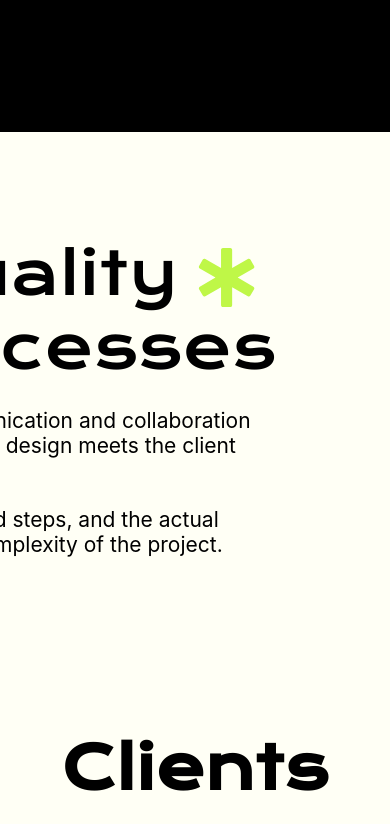
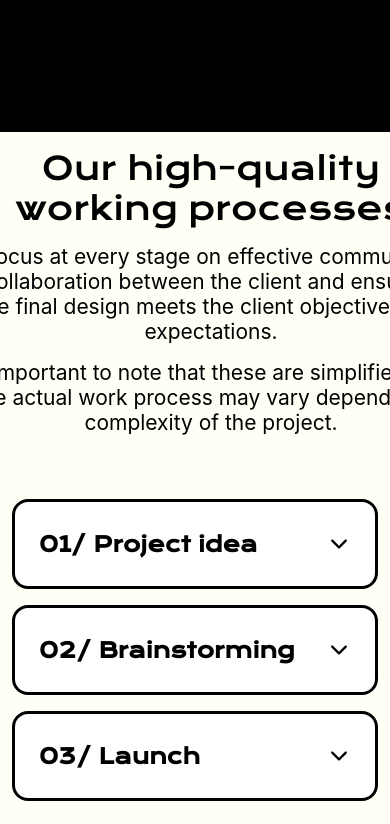
Before and after one commit to Yamil-Pedroso/uiux-showcase, a React (Vite) app in the folder creative-design-studio/: page / in a window 390 px wide. Shown: the part 4680-5504 px from the top of the page. Built offline with nearby package versions, Linux system fonts and the light colour scheme.

Commit message:
Dev responsive design

```diff
--- a/creative-design-studio/src/components/work-process/WorkProcess.tsx
+++ b/creative-design-studio/src/components/work-process/WorkProcess.tsx
@@ -1,49 +1,74 @@
-import { useState } from 'react'
-import { WorkProcessSection, WorkingProcessContainer, BrainStormingWrapper, BrainStorming, Title, Toggle } from './styles'
-import { brainStorming, workProcessing } from '../../types/Types'
+import { useState } from "react";
+import {
+  WorkProcessSection,
+  WorkingProcessContainer,
+  BrainStormingWrapper,
+  BrainStorming,
+  Title,
+  Toggle,
+} from "./styles";
+import { brainStorming, workProcessing } from "../../types/Types";
 import { IoIosArrowDown } from "react-icons/io";
-import { theme } from '../../styles/theme';
+import { theme } from "../../styles/theme";
 import { FaStarOfLife } from "react-icons/fa";
-import { containerVariants, animationConfig, itemVariants } from "../../animations/variants";
+import {
+  containerVariants,
+  animationConfig,
+  itemVariants,
+} from "../../animations/variants";
 
 const WorkProcess = () => {
-  const [ togleIndex, setTogleIndex ] = useState<number | null>(null)
+  const [togleIndex, setTogleIndex] = useState<number | null>(null);
 
   const handleTogle = (index: number) => {
-    setTogleIndex(index === togleIndex ? null : index)
-  }
+    setTogleIndex(index === togleIndex ? null : index);
+  };
 
   return (
     <WorkProcessSection id="workProcess">
       <WorkingProcessContainer>
         {workProcessing.map((item, index) => (
           <Title key={index}>
-            <p>{item.content}
-              {
-                index === 0 && <FaStarOfLife style={{
+            <p>
+              {item.content}
+              {index === 0 && (
+                <FaStarOfLife
+                  className="star-icon"
+                  style={{
                     color: `${theme.colors.bgGreen}`,
                     position: "absolute",
                     top: ".7rem",
                     right: "9.5rem",
-                }} />
-              }
+                  }}
+                />
+              )}
             </p>
           </Title>
         ))}
       </WorkingProcessContainer>
 
-        <BrainStorming
-           variants={containerVariants}
-           {...animationConfig}
+      <BrainStorming variants={containerVariants} {...animationConfig}>
+        {brainStorming.map((item, index) => (
+          <BrainStormingWrapper
+            variants={itemVariants}
+            key={item.id}
+            style={{
+              background:
+                togleIndex === index ? `${theme.colors.bgGreen}` : `#fff`,
+              boxShadow: togleIndex === index ? `3px 3px 0 #000` : `none`,
+            }}
           >
-        {brainStorming.map((item, index) => (
-          <BrainStormingWrapper variants={itemVariants} key={item.id} style={{
-            background: togleIndex === index ? `${theme.colors.bgGreen}` : `#fff`,
-            boxShadow: togleIndex === index ? `3px 3px 0 #000` : `none`,
-          }}>
             <Toggle>
               <h3>{item.title}</h3>
-              <IoIosArrowDown onClick={() => handleTogle(index)} style={{ cursor: "pointer" }} />
+              <IoIosArrowDown
+                onClick={() => handleTogle(index)}
+                style={{
+                  cursor: "pointer",
+                  fontSize: "1.5rem",
+                  transform: togleIndex === index ? "rotate(180deg)" : "rotate(0)",
+                  transition: "transform 0.3s ease",
+                }}
+              />
             </Toggle>
             <div
               style={{
@@ -58,8 +83,7 @@ const WorkProcess = () => {
         ))}
       </BrainStorming>
     </WorkProcessSection>
+  );
+};
 
-  )
-}
-
-export default WorkProcess
+export default WorkProcess;
--- a/creative-design-studio/src/components/work-process/styles.ts
+++ b/creative-design-studio/src/components/work-process/styles.ts
@@ -5,10 +5,23 @@ export const WorkProcessSection = styled.section`
   display: flex;
   justify-content: center;
   margin-top: 5rem;
+
+  @media (max-width: 960px) {
+    display: flex;
+    flex-direction: column;
+    justify-content: center;
+    align-items: center;
+  }
+
+  @media (max-width: 768px) {
+    margin: 0 auto;
+  }
 `;
 
 export const WorkingProcessContainer = styled.div`
-
+  @media (max-width: 960px) {
+    width: 40rem;
+  }
 `;
 
 export const Toggle = styled.div`
@@ -24,20 +37,44 @@ export const Toggle = styled.div`
 `;
 
 export const Title = styled.div`
-         width: 55rem;
+  width: 60rem;
   position: relative;
+
+  @media (max-width: 960px) {
+    width: 30rem;
+    text-align: center;
+    margin: 0 auto;
+  }
   > p {
     margin: 1.5rem;
+
+    @media (max-width: 960px) {
+        margin: 1rem;
+        width: 100%;
+      .star-icon {
+        display: none;
+      }
+    }
   }
   &:nth-child(1) {
     font-size: 3.7rem;
 
+    @media (max-width: 960px) {
+      font-size: 2rem;
+    }
+
+    @media (max-width: 768px) {
+    }
   }
 
   &:nth-child(2) {
     font-size: 1.3125rem;
     font-family: "Inter", sans-serif;
     width: 48rem;
+
+    @media (max-width: 960px) {
+      width: 35rem;
+    }
   }
 
   &:nth-child(3) {
@@ -45,12 +82,14 @@ export const Title = styled.div`
     font-family: "Inter", sans-serif;
     width: 48rem;
 
+    @media (max-width: 960px) {
+      width: 35rem;
+    }
   }
 `;
 
 export const BrainStorming = styled(motion.div)`
   margin-top: 2rem;
-
 `;
 
 export const BrainStormingWrapper = styled(motion.div)`
@@ -59,11 +98,16 @@ export const BrainStormingWrapper = styled(motion.div)`
   justify-content: center;
   align-items: center;
   width: 25rem;
-    padding: .5rem 1.5rem;
+  padding: 0.5rem 1.5rem;
   border-radius: 1rem;
   border: 3px solid #000;
   margin-bottom: 1rem;
   transition: all 0.3s ease-in-out;
+
+    @media (max-width: 960px) {
+        width: 80%;
+        margin: 1rem auto;
+    }
   p {
     font-size: 1.3125rem;
     font-family: "Inter", sans-serif;
```
Lines whose indentation alone changed are shown as unchanged.
